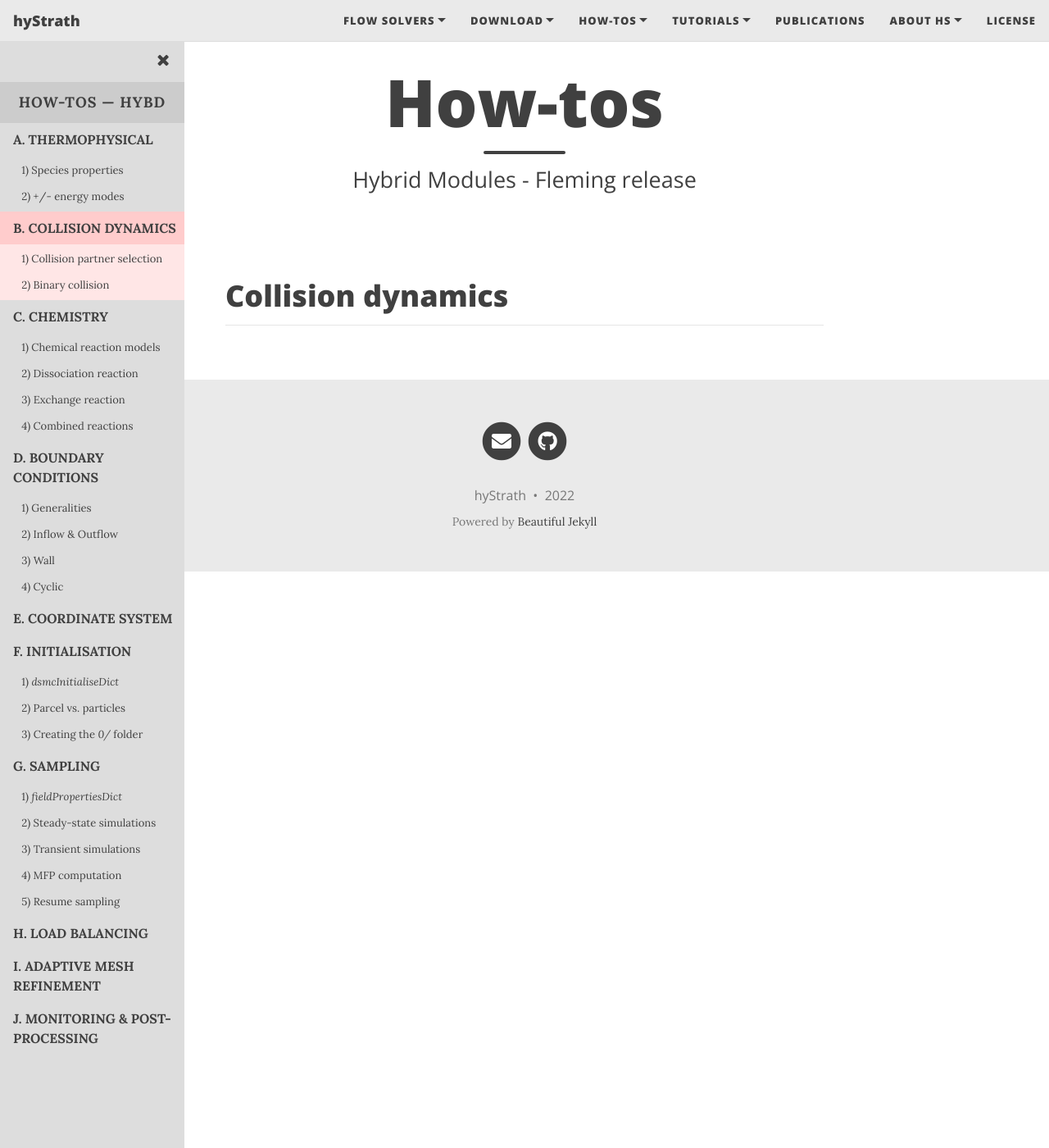
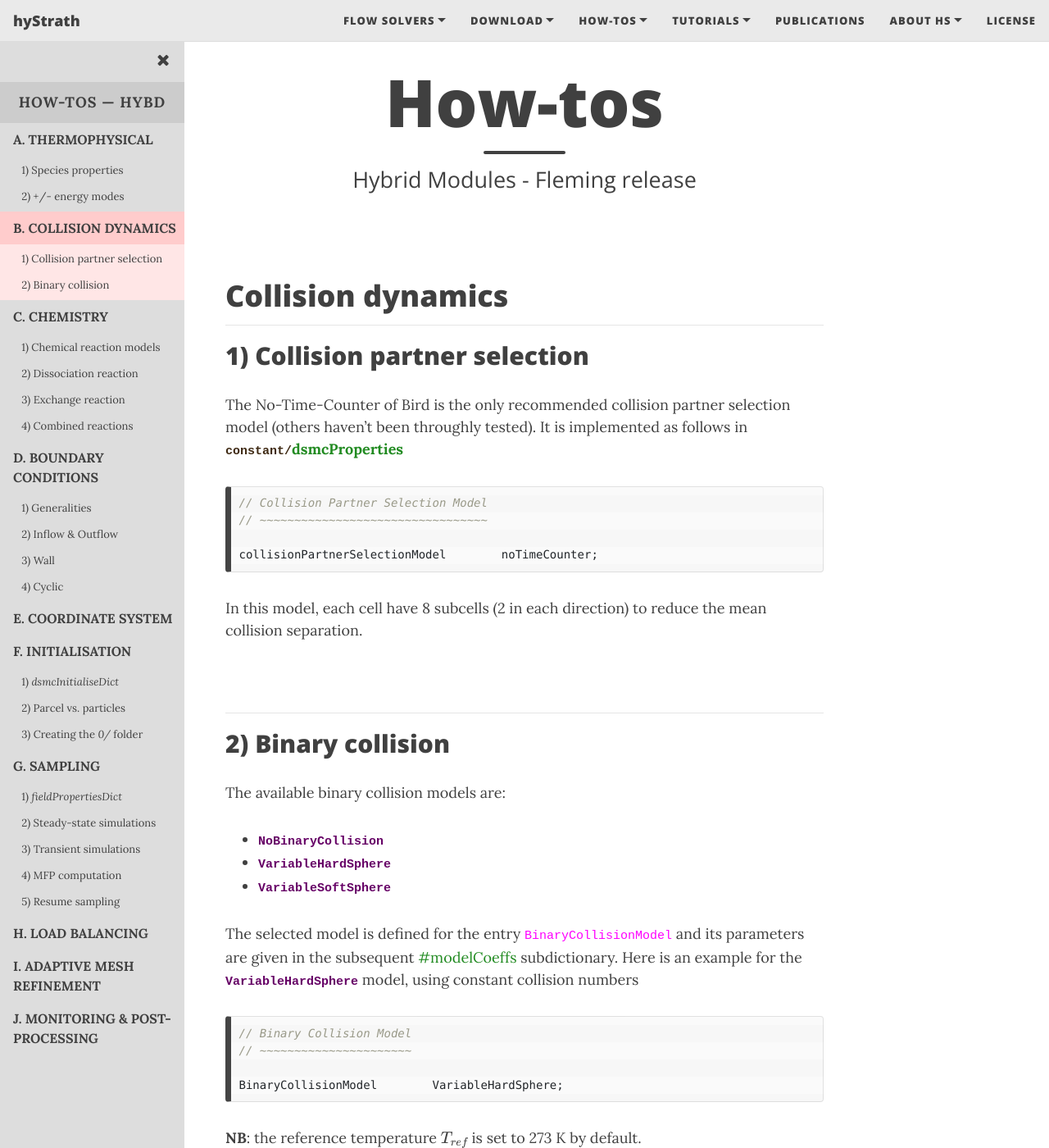
Before and after one commit to hystrath/hystrath.github.io, a Jekyll site: the page built from how-tos-picdsmc-fleming/how-tos-picdsmc-fleming-collision-dynamics.md, in a window 1280 px wide and 1400 px high. Shown: the whole window at 82% size. Built offline with Jekyll 4.4.1, drawn with Linux system fonts in a browser that asks for light colours; nearby versions of some CDN libraries; formulas are drawn with MathJax 3.

Commit message:
Editing pages

````diff
--- a/how-tos-picdsmc-fleming/how-tos-picdsmc-fleming-collision-dynamics.md
+++ b/how-tos-picdsmc-fleming/how-tos-picdsmc-fleming-collision-dynamics.md
@@ -72,74 +72,36 @@ openNav()
 # Collision dynamics
 
 ---
-<!--## 1) Collision partner selection-->
+## 1) Collision partner selection
 
-<!--The No-Time-Counter of Bird is the only recommended collision partner selection model (others haven't been throughly tested). It is implemented as follows in <dirname>constant/</dirname><dict>dsmcProperties</dict>-->
-<!--    -->
-<!--```c++-->
-<!--// Collision Partner Selection Model-->
-<!--// ~~~~~~~~~~~~~~~~~~~~~~~~~~~~~~~~~-->
+The No-Time-Counter of Bird is the only recommended collision partner selection model (others haven't been throughly tested). It is implemented as follows in <dirname>constant/</dirname><dict>dsmcProperties</dict>
 
-<!--collisionPartnerSelectionModel        noTimeCounter;-->
-<!--```-->
+```c++
+// Collision Partner Selection Model
+// ~~~~~~~~~~~~~~~~~~~~~~~~~~~~~~~~~
 
-<!--In this model, each cell have 8 subcells (2 in each direction) to reduce the mean collision separation.-->
+collisionPartnerSelectionModel        noTimeCounter;
+```
 
-<!--<br>-->
+In this model, each cell have 8 subcells (2 in each direction) to reduce the mean collision separation.
 
-<!-----  -->
-<!--## 2) Binary collision-->
+<br>
 
-<!--The available binary collision models are:  -->
-<!--  - <dictval>VariableHardSphere</dictval>  -->
-<!--  - <dictval>VariableSoftSphere</dictval>  -->
-<!--  - <dictval>LarsenBorgnakkeVariableHardSphere</dictval>   -->
-<!--  - <dictval>LarsenBorgnakkeVariableSoftSphere</dictval>   -->
+---
+## 2) Binary collision
 
-<!--The selected model is defined for the entry <dictkey>BinaryCollisionModel</dictkey> and its parameters are given in the subsequent <subdict>#modelCoeffs</subdict> subdictionary. Here is an example for the <dictval>LarsenBorgnakkeVariableHardSphere</dictval> model, using constant collision numbers-->
+The available binary collision models are:
+  - <dictval>NoBinaryCollision</dictval>
+  - <dictval>VariableHardSphere</dictval>
+  - <dictval>VariableSoftSphere</dictval>
 
-<!--```c++-->
-<!--// Binary Collision Model-->
-<!--// ~~~~~~~~~~~~~~~~~~~~~~-->
+The selected model is defined for the entry <dictkey>BinaryCollisionModel</dictkey> and its parameters are given in the subsequent <subdict>#modelCoeffs</subdict> subdictionary. Here is an example for the <dictval>VariableHardSphere</dictval> model, using constant collision numbers
 
-<!--BinaryCollisionModel        LarsenBorgnakkeVariableHardSphere;-->
+```c++
+// Binary Collision Model
+// ~~~~~~~~~~~~~~~~~~~~~~
 
-<!--LarsenBorgnakkeVariableHardSphereCoeffs-->
-<!--{-->
-<!--    rotationalRelaxationCollisionNumber   5.0;-->
-<!--    vibrationalRelaxationCollisionNumber  50.0;-->
-<!--    electronicRelaxationCollisionNumber   500.0;-->
-<!--}-->
-<!--```-->
+BinaryCollisionModel        VariableHardSphere;
+```
 
-<!--<b>NB</b>: the reference temperature $$T_{ref}$$ is set to 273 K by default.-->
-
-<!--The vibrational collision number can be set to be a function of temperature, in which case the line -->
-
-<!--```c++-->
-<!--    vibrationalRelaxationCollisionNumber  50.0;-->
-<!--```-->
-
-<!--should be deleted and replaced by another entry. The available options for a variable vibrational collision number are as follows: -->
-
-<!--```c++-->
-<!--    inverseZvFormulation           "pre-2008"; // (uses the collision temperature)-->
-<!--    inverseZvFormulation               "2008"; // (uses the overall temperature)-->
-<!--```-->
-
-<!--and if the entry <dictkey>inverseZvFormulation</dictkey> is not specified, then $$Z_{vib}$$ will be defined as in Bird's 2013 book.  The `"pre-2008"` and `2013` models differ by a coefficient 1/5 and are both using the collision temperature. This is the recommended option and it is shown below-->
-
-<!--```c++-->
-<!--// Binary Collision Model-->
-<!--// ~~~~~~~~~~~~~~~~~~~~~~-->
-
-<!--BinaryCollisionModel        LarsenBorgnakkeVariableHardSphere;-->
-
-<!--LarsenBorgnakkeVariableHardSphereCoeffs-->
-<!--{-->
-<!--    rotationalRelaxationCollisionNumber   5.0;-->
-<!--    electronicRelaxationCollisionNumber   500.0;-->
-<!--}-->
-<!--```-->
-
-<!--Please also refer to [A.1 Species thermophysical properties](https://hystrath.github.io/how-tos-picdsmc-fleming/how-tos-picdsmc-fleming-thermophysical/#1-species-thermophysical-properties) for the definitions of $$Z_{ref}$$ and $$T_{ref, Z_{ref}}$$. -->
+<b>NB</b>: the reference temperature $$T_{ref}$$ is set to 273 K by default.
````
